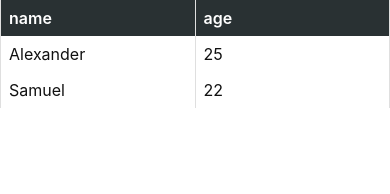
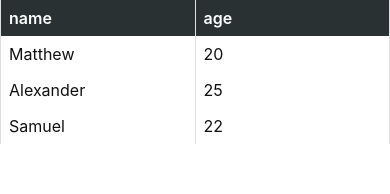
Before and after one commit to ivanszhuravlev/flix_test_challenge, a React Native app: screen / in a window 390 px wide. Shown: the top 194 px of the page. Built offline with nearby package versions, Linux system fonts and the light colour scheme.

Commit message:
Add methods to create an API response to a presentational data

```diff
--- /dev/null
+++ b/src/components/Table/Table.helpers.ts
@@ -0,0 +1,37 @@
+import {TableData, TableDataRaw} from './Table.model';
+
+export const TableHelpers = {
+  normalizeData: function () {},
+  formatTable: function (tableRaw: TableDataRaw): TableData {
+    const normalizedTable = this.normalizeRawData(tableRaw);
+    return [this.getTableHeader(normalizedTable), ...normalizedTable.map(Object.values)];
+  },
+  getTableHeader: function (table: TableDataRaw) {
+    if (!table?.length) {
+      return [];
+    }
+
+    return Object.keys(table[0]);
+  },
+  /**
+   * Thie method creates a table from an array of objects.
+   * Specifically, it adds a field to a row if it was absent and fills it with ''.
+   * @example input: [
+   * {a: '1', b: '1', c: '1'},
+   * {a: '2', b: '2'},
+   * {c: '3', d: '3'},
+   * ]
+   * output: [
+   * {a: '1', b: '1', c: '1', d: ''},
+   * {a: '2', b: '2', c: '', d: ''},
+   * {a: '', b: '', c: '3', d: '3'},
+   * ]
+   * @param tableRaw source array
+   * @returns the same array with the equal set of fields for each row
+   */
+  normalizeRawData: function (tableRaw: TableDataRaw): TableDataRaw {
+    //TODO
+
+    return tableRaw;
+  },
+};
--- /dev/null
+++ b/src/components/Table/Table.model.ts
@@ -0,0 +1,2 @@
+export type TableDataRaw = Record<string, any>[];
+export type TableData = any[][];
--- a/src/components/Table/Table.tsx
+++ b/src/components/Table/Table.tsx
@@ -1,24 +1,27 @@
-import React from 'react';
+import React, {useMemo} from 'react';
 import {FlatList, ListRenderItem} from 'react-native';
 import {TableRow} from '../ui/TableRow';
+import {TableHelpers} from './Table.helpers';
+import {TableData} from './Table.model';
 
-interface Props<T extends Record<string, any>> {
-  data: T[];
+interface Props {
+  data: TableData;
 }
 
-const Table = <T extends Record<string, any>>({data}: Props<T>) => {
-  const renderItem: ListRenderItem<T> = ({item: row, index}) => (
-    <TableRow
-      row={index === 0 ? Object.keys(row) : Object.values(row)}
-      header={index === 0}
-    />
+const Table = ({data}: Props) => {
+  const formattedData = useMemo(() => {
+    return TableHelpers.formatTable(data);
+  }, [data]);
+
+  const renderItem: ListRenderItem<string[]> = ({item: row, index}) => (
+    <TableRow row={row} header={index === 0} />
   );
-  const keyExtractor = (_: T) => 'temp';
+  const keyExtractor = (_: string[]) => 'temp';
 
   return (
     <FlatList
       stickyHeaderIndices={[0]}
-      data={data}
+      data={formattedData}
       renderItem={renderItem}
       keyExtractor={keyExtractor}
     />
```
